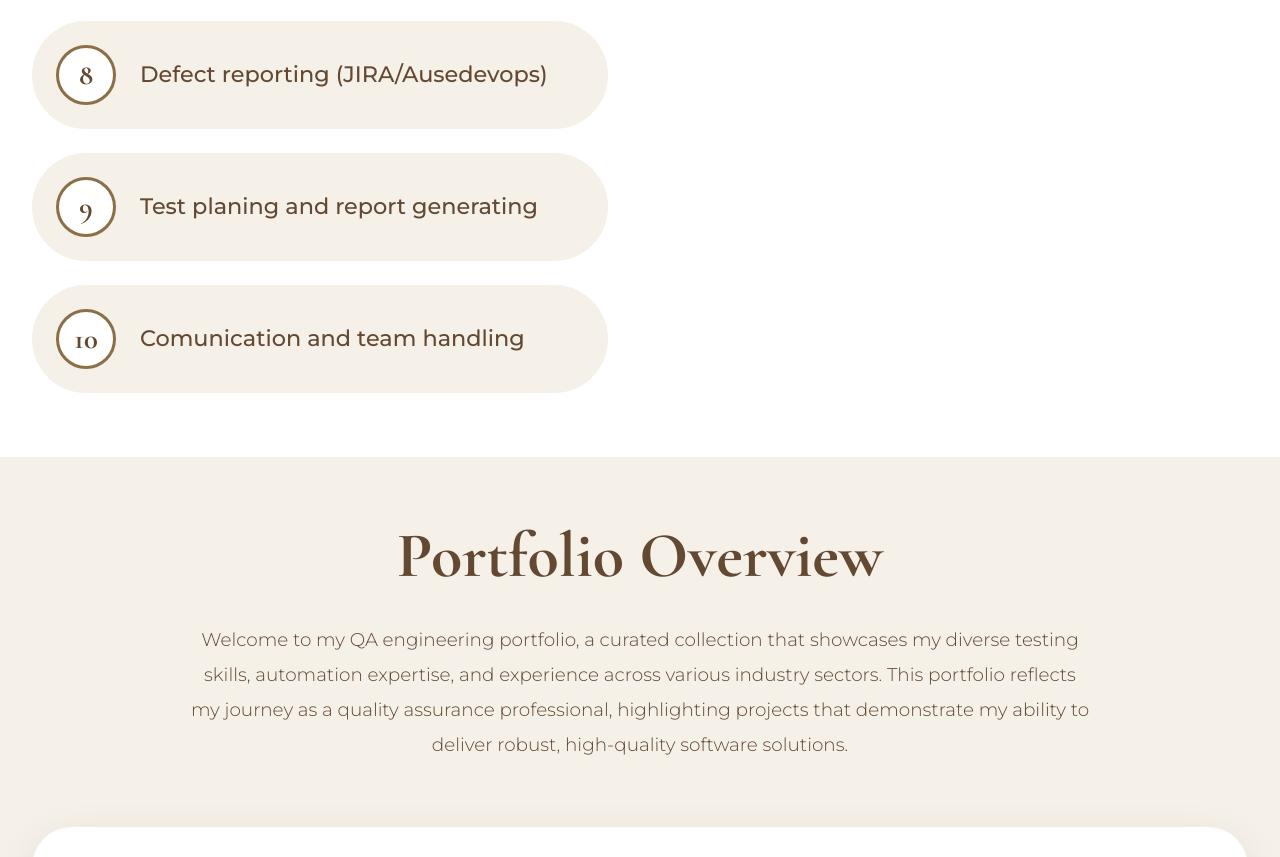
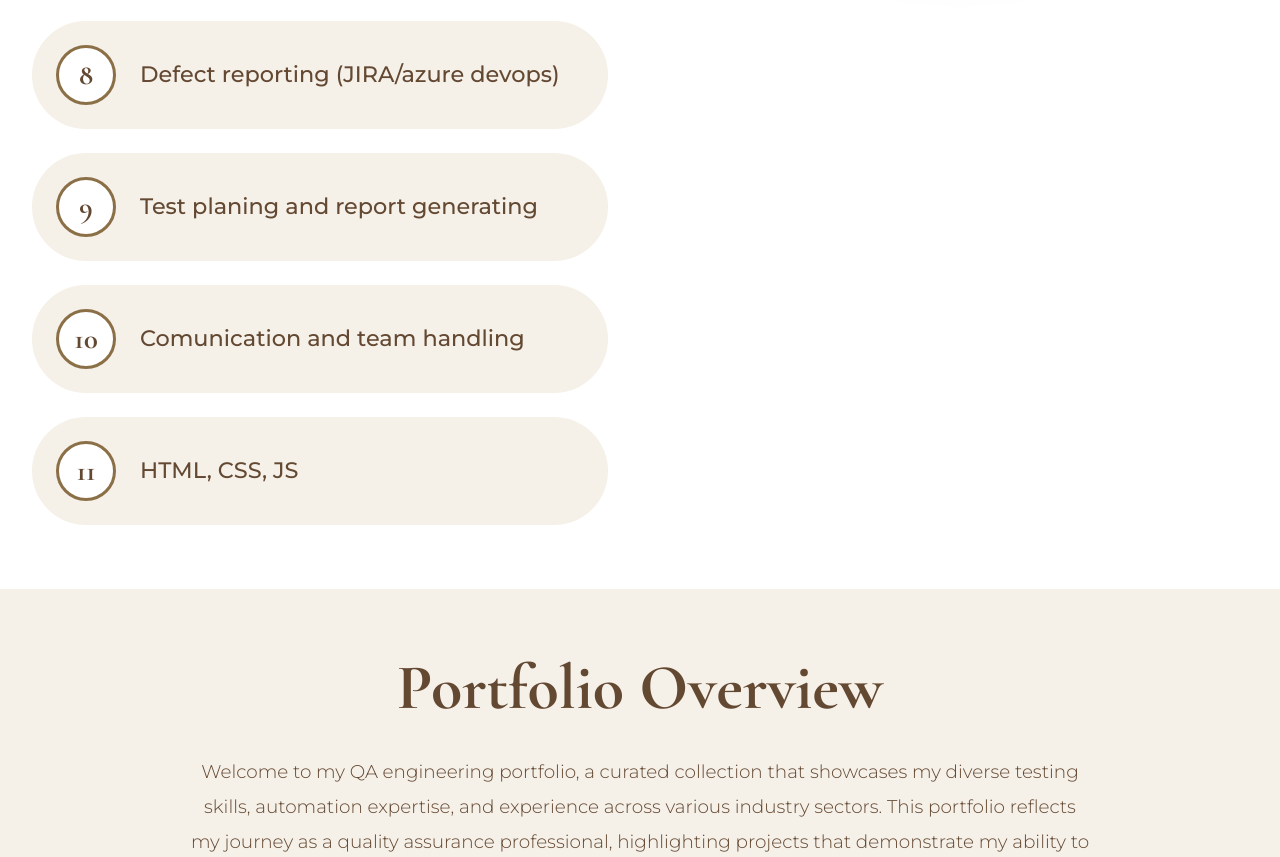
Before and after one commit to Sachini1993/Sachini1993.github.io, a plain HTML site: page index.html in a window 1280 px wide. Shown: the part 3824-4681 px from the top of the page. Drawn offline with nearby package versions, Linux system fonts and the light colour scheme.

Commit message:
Modification_MyPortfoliov2

```diff
--- a/index.html
+++ b/index.html
@@ -148,7 +148,7 @@ I have worked with organizations such as Virtusa, Zephyr Solutions, Ben Worldwid
                     </div>
                     <div class="skill-item">
                         <div class="skill-number">8</div>
-                        <div class="skill-name">Defect reporting (JIRA/Ausedevops)</div>
+                        <div class="skill-name">Defect reporting (JIRA/azure devops)</div>
                     </div>
                     <div class="skill-item">
                         <div class="skill-number">9</div>
@@ -157,6 +157,10 @@ I have worked with organizations such as Virtusa, Zephyr Solutions, Ben Worldwid
                      <div class="skill-item">
                         <div class="skill-number">10</div>
                         <div class="skill-name">Comunication and team handling</div>
+                    </div>
+                     <div class="skill-item">
+                        <div class="skill-number">11</div>
+                        <div class="skill-name">HTML, CSS, JS</div>
                     </div>
                 </div>
             </div>
```
